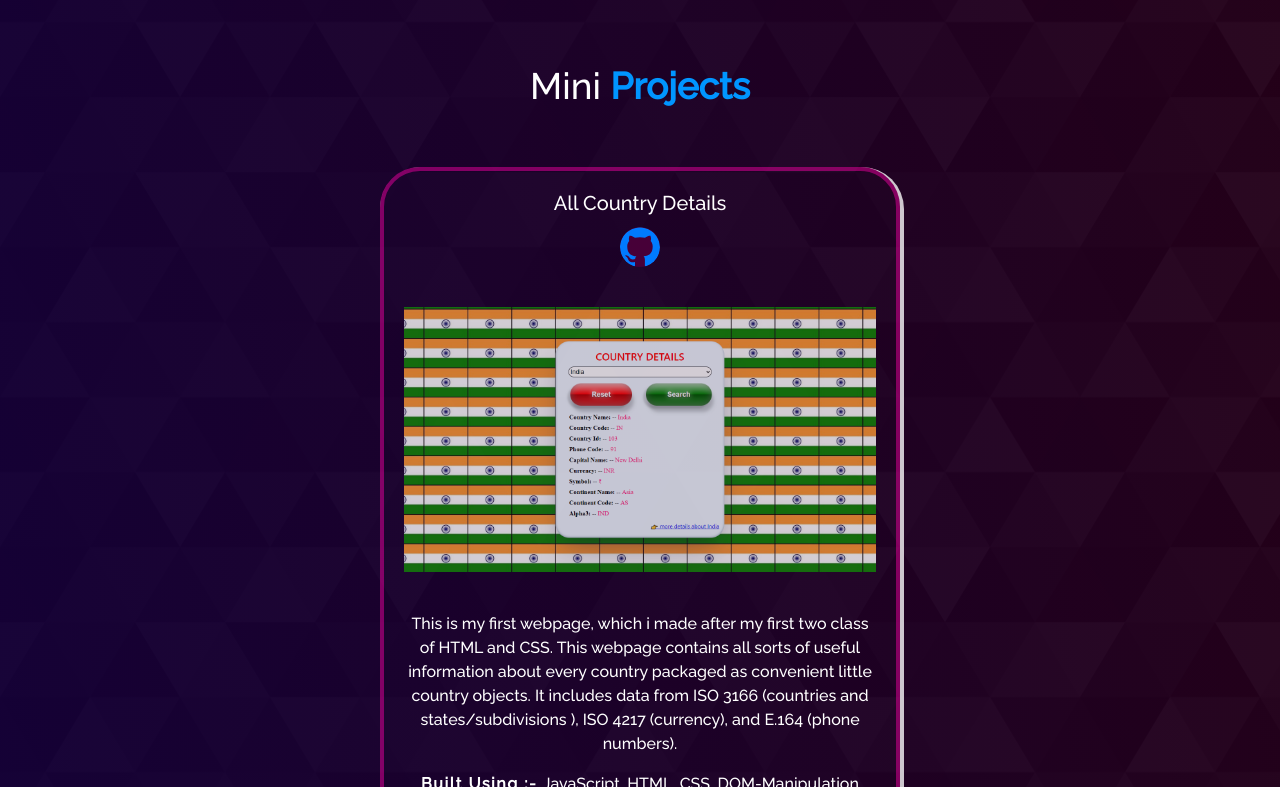
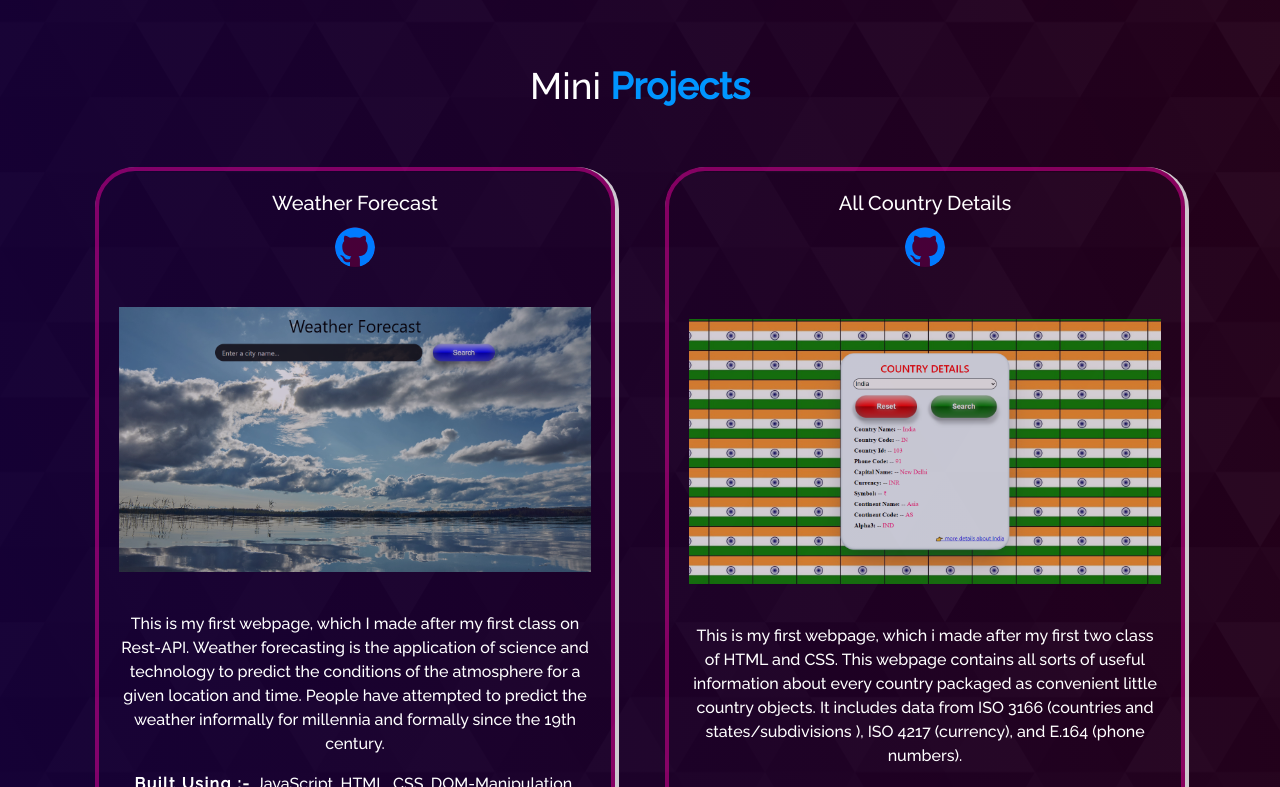
Before and after one commit to SaurabhSinghRbz/my-portfolio, a React (Create React App) app: page /project in a window 1280 px wide. Shown: the part 6653-7440 px from the top of the page. Built offline with nearby package versions, Linux system fonts and the light colour scheme.

Commit message:
added a mini project

```diff
--- a/src/components/Projects/Projects.js
+++ b/src/components/Projects/Projects.js
@@ -10,6 +10,7 @@ import indiaToday from "../../Assets/Projects/indiaToday.png";
 import meanBuy from "../../Assets/Projects/meanBuy.png";
 import countryDetails from "../../Assets/Projects/countryDetails.png";
 import fitnessClub from "../../Assets/Projects/fitnessClub.png";
+import weatherForecast from "../../Assets/Projects/weatherForecast.png";
 
 function Projects() {
   return (
@@ -103,8 +104,22 @@ function Projects() {
             Mini <strong className="purple">Projects </strong>
           </h1>
           <Row style={{ justifyContent: "center", paddingBottom: "10px" }}>
+
+            {/* Weather Forecast-------------------------------------------------------------------------- */}
+            <Col md={6} className="project-card second-blog">
+              <ProjectCard
+                imgPath={weatherForecast}
+                isBlog={false}
+                title="Weather Forecast"
+                tool="JavaScript, HTML, CSS, DOM-Manipulation, Rest API"
+                description="This is my first webpage, which I made after my first class on Rest-API. Weather forecasting is the application of science and technology to predict the conditions of the atmosphere for a given location and time. People have attempted to predict the weather informally for millennia and formally since the 19th century."
+                link="https://github.com/SaurabhSinghRbz/weatherForecast"
+                demoLink="https://current-weather.vercel.app/"
+              />
+            </Col>
+
+
             {/* Country Details -------------------------------------------------------- */}
-
             <Col md={6} className="project-card second-blog">
               <ProjectCard
                 imgPath={countryDetails}
```
Also changed, not shown: src/Assets/Projects/weatherForecast.png (added).
